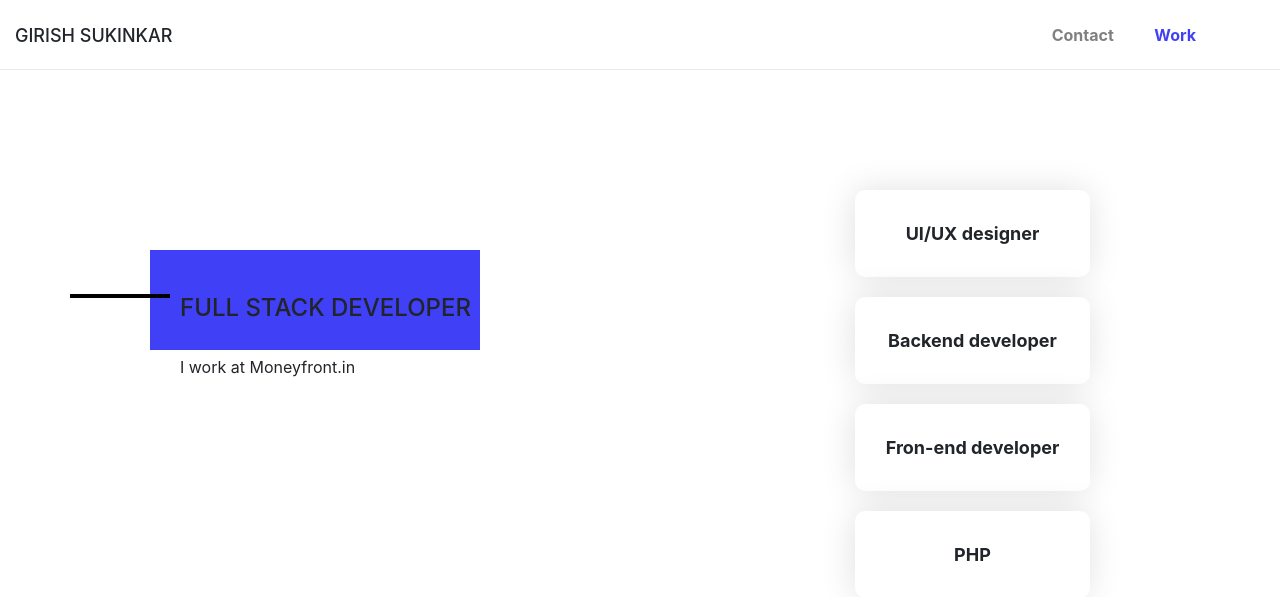
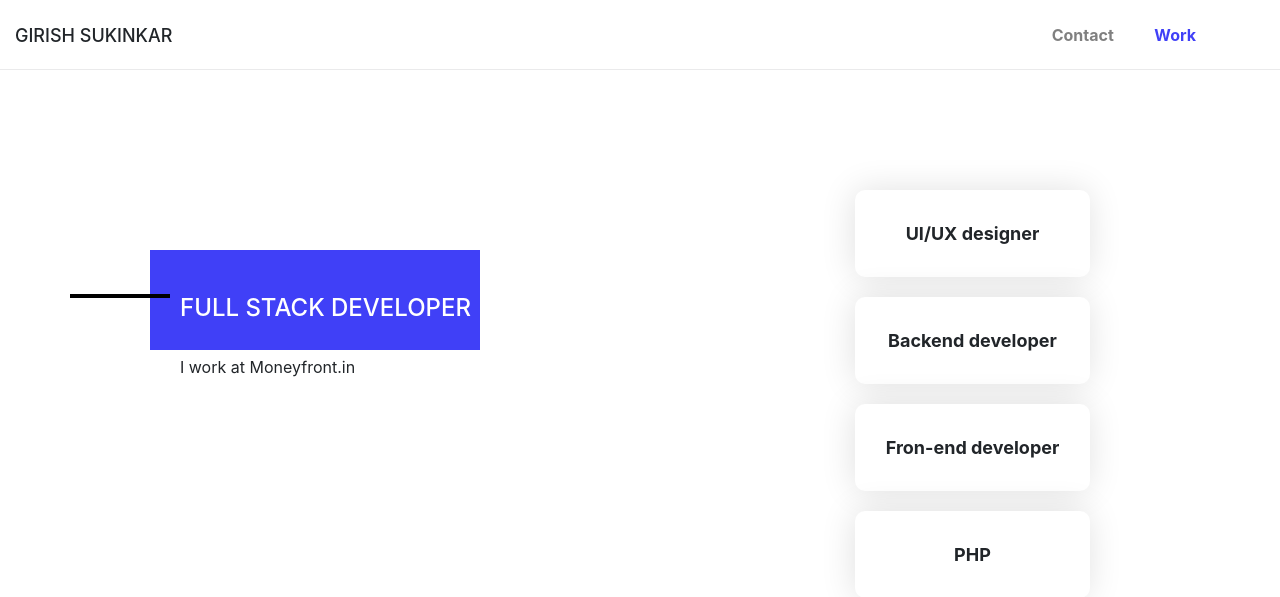
Before and after one commit to girisukinkar/girisukinkar.github.io, a PHP site: page / in a window 1280 px wide. Shown: the top 597 px of the page. Run offline with PHP 8.4, Linux system fonts and the light colour scheme.

Commit message:
minor changed

```diff
--- a/main.css
+++ b/main.css
@@ -52,6 +52,10 @@ html{
 .skills-section{
     margin:100px 0 0 0;
     position: relative;
+}
+
+.skills-section h4{
+    color: white;
 }
 .container{
     margin-top:100px;
```
